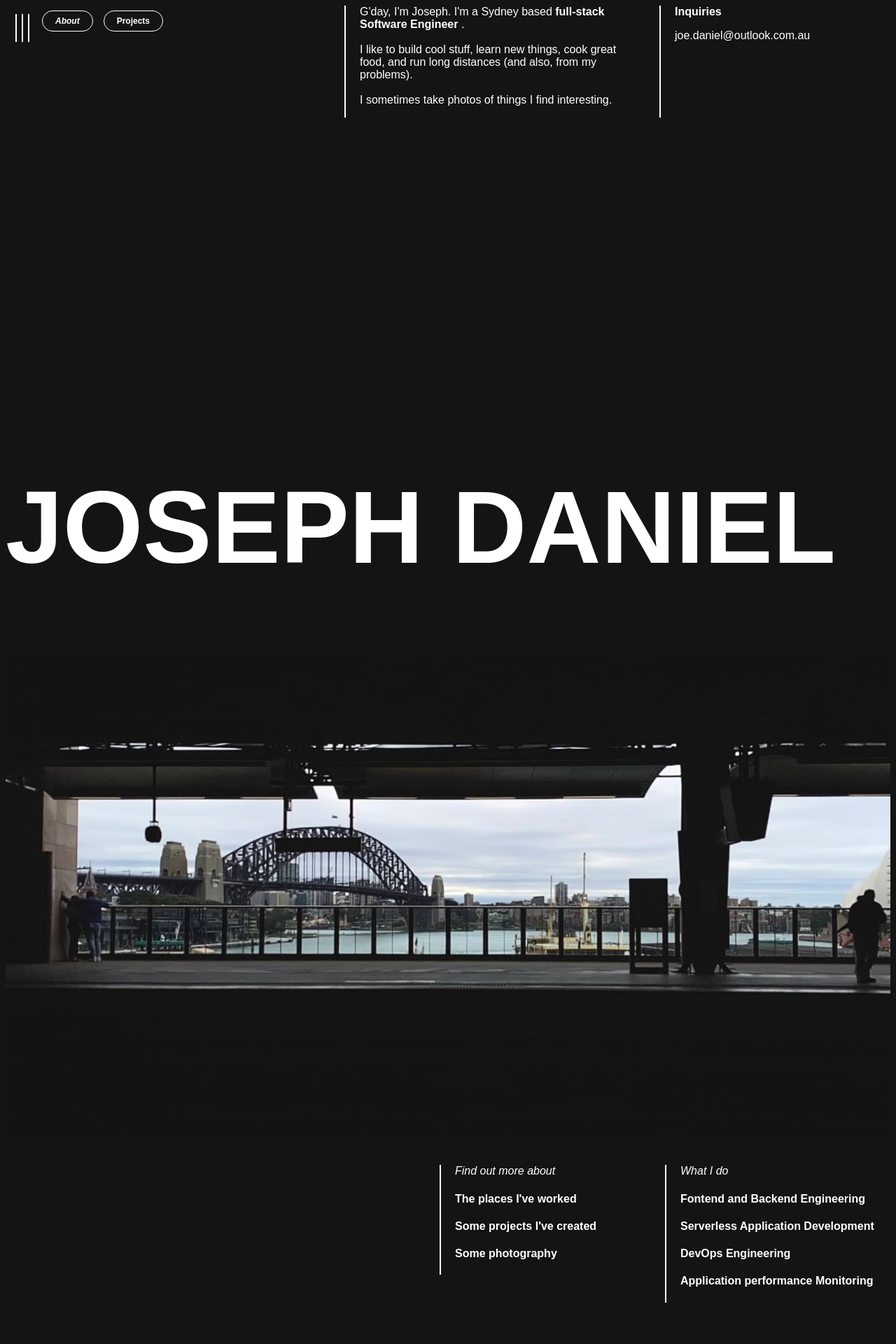
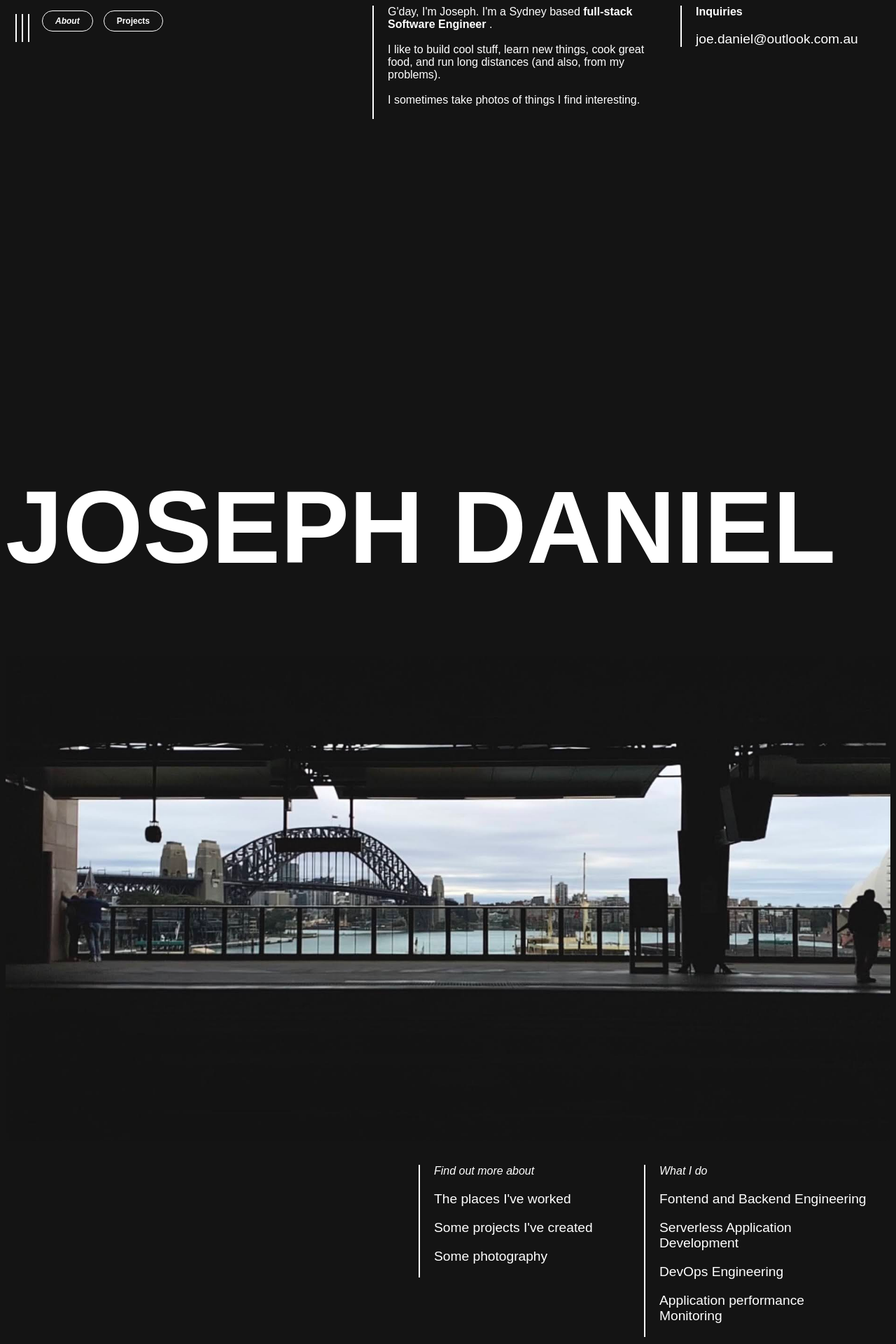
Before and after one commit to josepdaniel/josepdaniel.github.io, a React (Create React App) app: page / in a window 1280 px wide. Shown: the top 1920 px of the page at 70% size. Built offline with nearby package versions, Linux system fonts and the light colour scheme.

Commit message:
More reactive

```diff
--- a/package.json
+++ b/package.json
@@ -8,6 +8,7 @@
     "@testing-library/user-event": "^12.1.10",
     "react": "^17.0.2",
     "react-dom": "^17.0.2",
+    "react-responsive": "^8.2.0",
     "react-scripts": "4.0.3",
     "web-vitals": "^1.0.1"
   },
--- a/src/App.css
+++ b/src/App.css
@@ -4,3 +4,39 @@ body {
     color: white;
 
 }
+p {
+    font-size: larger;
+}
+
+#gday {
+    float: left;
+    width: 400px;
+    margin-left: 40px;
+    margin-bottom: 30px;
+
+}
+
+#contact-info {
+    float: left;
+    width: 300px;
+    margin-left: 40px;
+}
+
+#welcome {
+    float: right;
+}
+
+@media only screen and (max-width: 1000px) {
+    #welcome {
+        margin-top: 150px;
+    }
+
+    #gday {
+        width: 300px;
+    }
+
+    #contact-info {
+        width: 300px;
+    }
+
+}
--- a/src/App.js
+++ b/src/App.js
@@ -31,7 +31,6 @@ const ControlPanel = (props) => {
 
 const Name = (props) => {
 
-  let [fontSize, setFontSize] = useState("11.5vw");
   let [marginTop, setMariginTop] = useState("60vh");
 
   useEffect(() => {
@@ -45,62 +44,49 @@ const Name = (props) => {
   }, [marginTop, setMariginTop])
 
   let style = {
-    fontSize, marginTop
+    fontSize: "11.5vw", marginTop
   }
 
   return <h1 id="josephdaniel" style={style}> JOSEPH DANIEL </h1>
 }
 
 const Banner = (props) => {
-  return <img src={banner} width="100%"></img>
+  return <img src={banner} width="100%" alt="Hola"></img>
 }
 
 
 const Header = (props) => {
 
-  let collapse_width = 1100;
-
-  let headerStyle = {
-    float: "right",
-    marginTop: window.innerWidth < collapse_width ? 100 : 0,
-    width: window.innerWidth < collapse_width ? 350 : 800,
+  const ContactInfo = () => {
+    return <div id="contact-info">
+        <Paragraph>
+          <strong> Inquiries </strong>
+          <p> joe.daniel@outlook.com.au </p>
+        </Paragraph>
+      </div>
   }
 
-  let introStyle = {
-    float: "left",
-    width: window.innerWidth < collapse_width ? 300 : 400,
-    marginLeft: "20px"
-  }
-
-  let contactStyle = {
-    float: "left",
-    width: window.innerWidth < collapse_width ? 300 : 300,
-    marginLeft: window.innerWidth < collapse_width ? 20 : 50,
-    marginTop: window.innerWidth < collapse_width ? 20 : 0,
-  }
-
-  let paragraphStyle = {
-    height: window.innerWidth < collapse_width ? null : 160
+  const Introduction = () => {
+    return <div id="gday">
+      <Paragraph>
+        G'day, I'm Joseph. I'm a Sydney based <strong> full-stack Software Engineer </strong>. <br /><br />
+        I like to build cool stuff, learn new things, cook great food, and run long distances (and also, from my problems). <br /><br />
+        I sometimes take photos of things I find interesting. <br /><br />
+      </Paragraph>
+    </div>
   }
 
   return (
     <div style={{ height: "60px" }}>
       <ControlPanel />
-      <div style={headerStyle}>
-        <div style={introStyle}>
-          <Paragraph id="introduction" style={paragraphStyle}>
-            G'day, I'm Joseph. I'm a Sydney based <strong> full-stack Software Engineer </strong>. <br /><br />
-            I like to build cool stuff, learn new things, cook great food, and run long distances (and also, from my problems). <br /><br />
-            I sometimes take photos of things I find interesting. <br /><br />
-          </Paragraph>
+      <div id="welcome">
+        <Introduction />
+        <ContactInfo />
       </div>
-        <div style={contactStyle}>
-          <Paragraph style={paragraphStyle}>
-            <strong> Inquiries </strong>
-            <p> joe.daniel@outlook.com.au </p>
-          </Paragraph>
-        </div>
-      </div>
+
+
+
+
     </div>
 
   )
@@ -113,22 +99,24 @@ const App = () => {
       <Header />
       <Name />
       <Banner />
+      <div style={{marginRight: 30}}>
         <div>
           <Paragraph style={{marginTop: 30, float: "right", width: 300}}>
             <i> What I do </i> <br />
-          <h4> Fontend and Backend Engineering </h4>
-          <h4> Serverless Application Development </h4>
-          <h4> DevOps Engineering </h4>
-          <h4> Application performance Monitoring</h4>
+            <p> Fontend and Backend Engineering </p>
+            <p> Serverless Application Development </p>
+            <p> DevOps Engineering </p>
+            <p> Application performance Monitoring</p>
           </Paragraph>
         </div>
         <div>
           <Paragraph style={{marginTop: 30, float: "right", width: 300}}>
             <i> Find out more about </i> <br />
-          <h4> The places I've worked </h4>
-          <h4> Some projects I've created </h4>
-          <h4> Some photography </h4>
+            <p> The places I've worked </p>
+            <p> Some projects I've created </p>
+            <p> Some photography </p>
           </Paragraph>
+        </div>
       </div>
 
       <div style={{height: "100vh"}}></div>
```
Also changed, not shown: 1 other file (tests, documents, lock files or other folders). Lines whose indentation alone changed are shown as unchanged.
